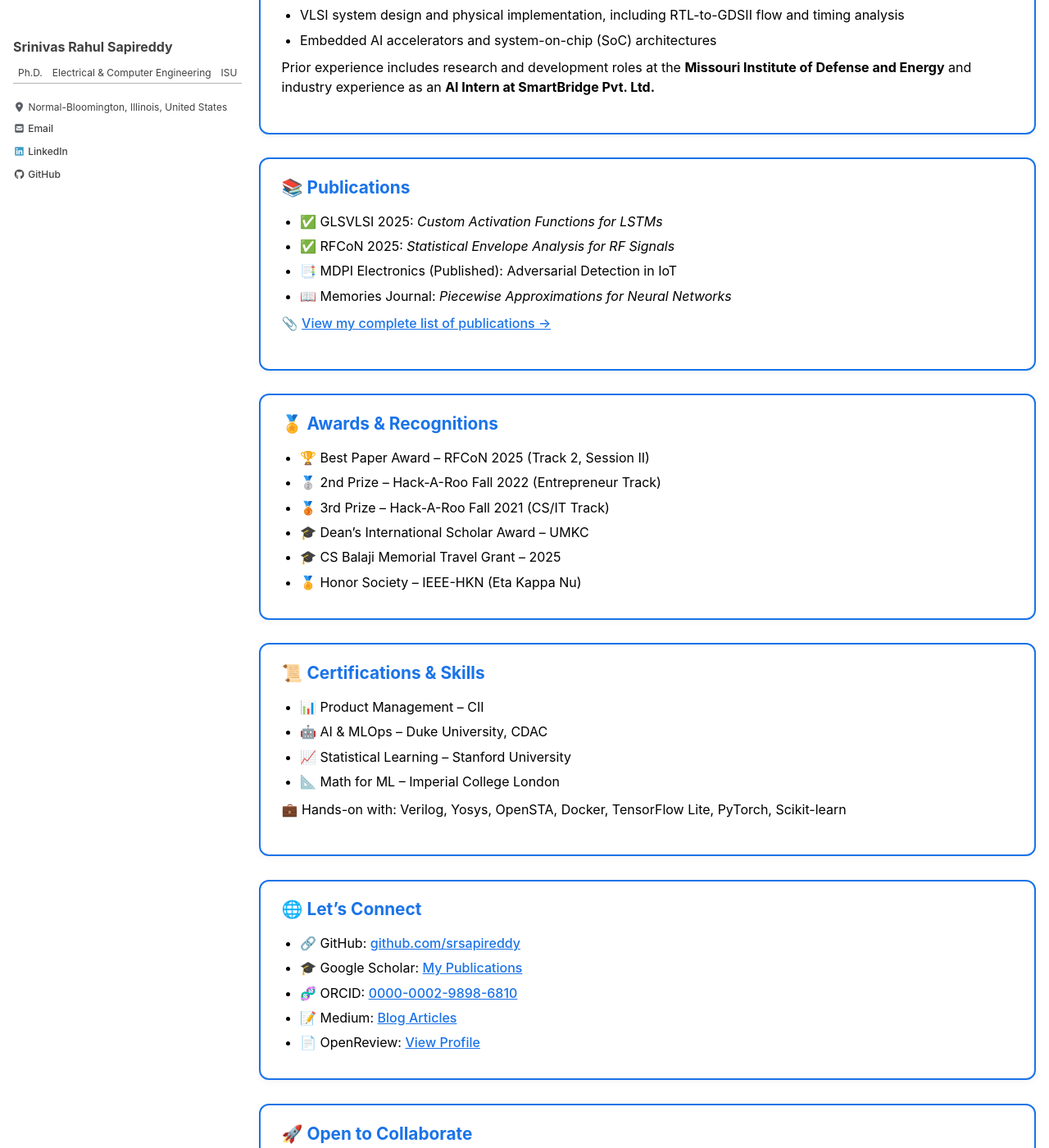
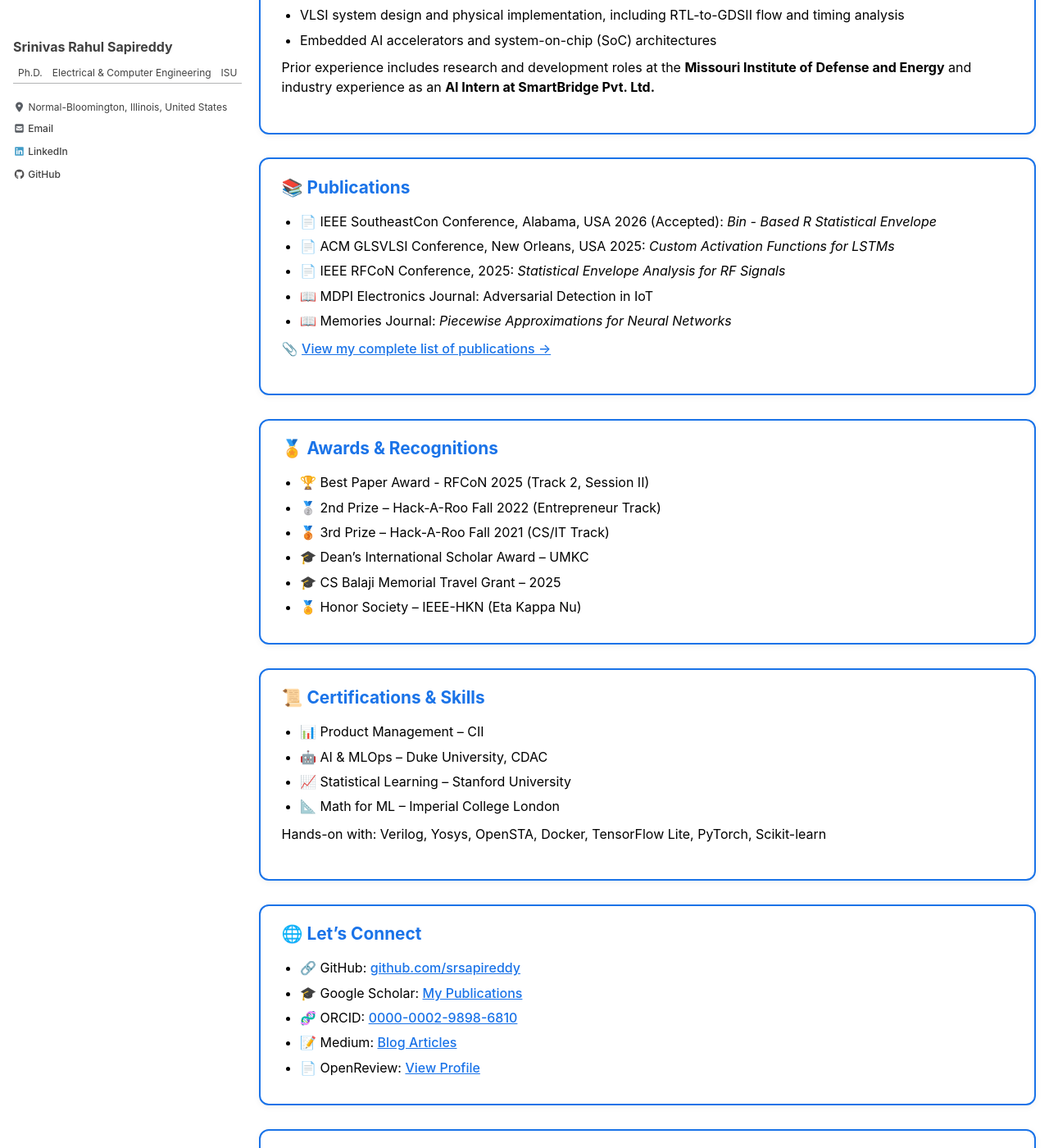
Before and after one commit to srsapireddy/srsapireddy.github.io, a Jekyll site: the page built from _pages/about.md, in a window 1280 px wide and 1400 px high, scrolled down 612 px. Shown: the whole window at 82% size. Built offline with Jekyll 4.4.1, drawn with Linux system fonts in a browser that asks for light colours; cached includes are drawn as plain includes; nearby versions of some CDN libraries.

Commit message:
Update about.md

```diff
--- a/_pages/about.md
+++ b/_pages/about.md
@@ -95,9 +95,10 @@ a:hover {
 <div class="about-section">
 <h3>📚 Publications</h3>
 <ul>
-  <li>✅ GLSVLSI 2025: <em>Custom Activation Functions for LSTMs</em></li>
-  <li>✅ RFCoN 2025: <em>Statistical Envelope Analysis for RF Signals</em></li>
-  <li>📑 MDPI Electronics (Published): Adversarial Detection in IoT</li>
+  <li>📄 IEEE SoutheastCon Conference, Alabama, USA 2026 (Accepted): <em>Bin - Based R Statistical Envelope</em></li>
+  <li>📄 ACM GLSVLSI Conference, New Orleans, USA 2025: <em>Custom Activation Functions for LSTMs</em></li>
+  <li>📄 IEEE RFCoN Conference, 2025: <em>Statistical Envelope Analysis for RF Signals</em></li>
+  <li>📖 MDPI Electronics Journal: Adversarial Detection in IoT</li>
   <li>📖 Memories Journal: <em>Piecewise Approximations for Neural Networks</em></li>
 </ul>
 <p>📎 <a href="/publications/">View my complete list of publications →</a></p>
@@ -106,7 +107,7 @@ a:hover {
 <div class="about-section">
 <h3>🏅 Awards & Recognitions</h3>
 <ul>
-  <li>🏆 Best Paper Award – RFCoN 2025 (Track 2, Session II)</li>
+  <li>🏆 Best Paper Award - RFCoN 2025 (Track 2, Session II)</li>
   <li>🥈 2nd Prize – Hack-A-Roo Fall 2022 (Entrepreneur Track)</li>
   <li>🥉 3rd Prize – Hack-A-Roo Fall 2021 (CS/IT Track)</li>
   <li>🎓 Dean’s International Scholar Award – UMKC</li>
@@ -123,7 +124,7 @@ a:hover {
   <li>📈 Statistical Learning – Stanford University</li>
   <li>📐 Math for ML – Imperial College London</li>
 </ul>
-<p>💼 Hands-on with: Verilog, Yosys, OpenSTA, Docker, TensorFlow Lite, PyTorch, Scikit-learn</p>
+<p> Hands-on with: Verilog, Yosys, OpenSTA, Docker, TensorFlow Lite, PyTorch, Scikit-learn</p>
 </div>
 
 <div class="about-section">
@@ -138,6 +139,6 @@ a:hover {
 </div>
 
 <div class="about-section">
-<h3>🚀 Open to Collaborate</h3>
+<h3> Open to Collaborate</h3>
 <p>If you're working on <strong>efficient edge AI</strong>, <strong>signal intelligence</strong>, or <strong>hardware-software co-design</strong>, let’s connect. I’m always open to collaboration, mentorship, and research discussions.</p>
 </div>
```
